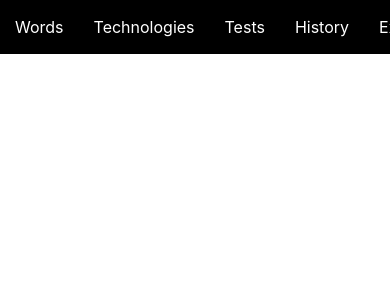
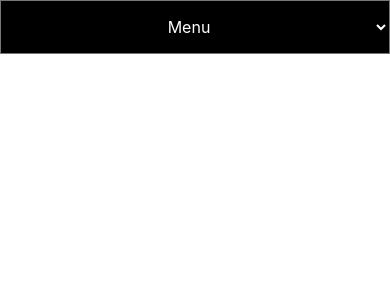
Before and after one commit to andresporras3423/technos-front, a React (Create React App) app: page / in a window 390 px wide. Shown: the top 300 px of the page. Built offline with nearby package versions, Linux system fonts and the light colour scheme.

Commit message:
add navbar for small screen size

```diff
--- a/src/App.css
+++ b/src/App.css
@@ -64,6 +64,32 @@
   text-decoration-color: white;
 }
 
+.nav-select {
+  width: 100%;
+  text-align:center;
+  background-color: black;
+  color: white;
+  padding: 15px;
+  text-align-last: center;
+}
+
+.nav-select > *{
+  text-align:center;
+  text-align-last: center;
+}
+
+@media screen and (min-width: 501px) {
+  .nav-select{
+      display : none;
+  }
+}
+
+@media screen and (max-width: 500px) {
+   .links-container{
+      display : none;
+  }
+}
+
 @keyframes App-logo-spin {
   from {
     transform: rotate(0deg);
--- a/src/components/Navbar.js
+++ b/src/components/Navbar.js
@@ -1,12 +1,22 @@
 function Navbar() {
   return (
-    <nav class="links-container">
+    <div>
+      <nav class="links-container">
       <span>Words</span>
       <span>Technologies</span>
       <span>Tests</span>
       <span>History</span>
       <span>Exit</span>
     </nav>
+    <select class="nav-select">
+    <option>Menu</option>
+      <option>Words</option>
+      <option>Technologies</option>
+      <option>Tests</option>
+      <option>History</option>
+      <option>Exit</option>
+    </select>
+    </div>
   )
 }
 
```
